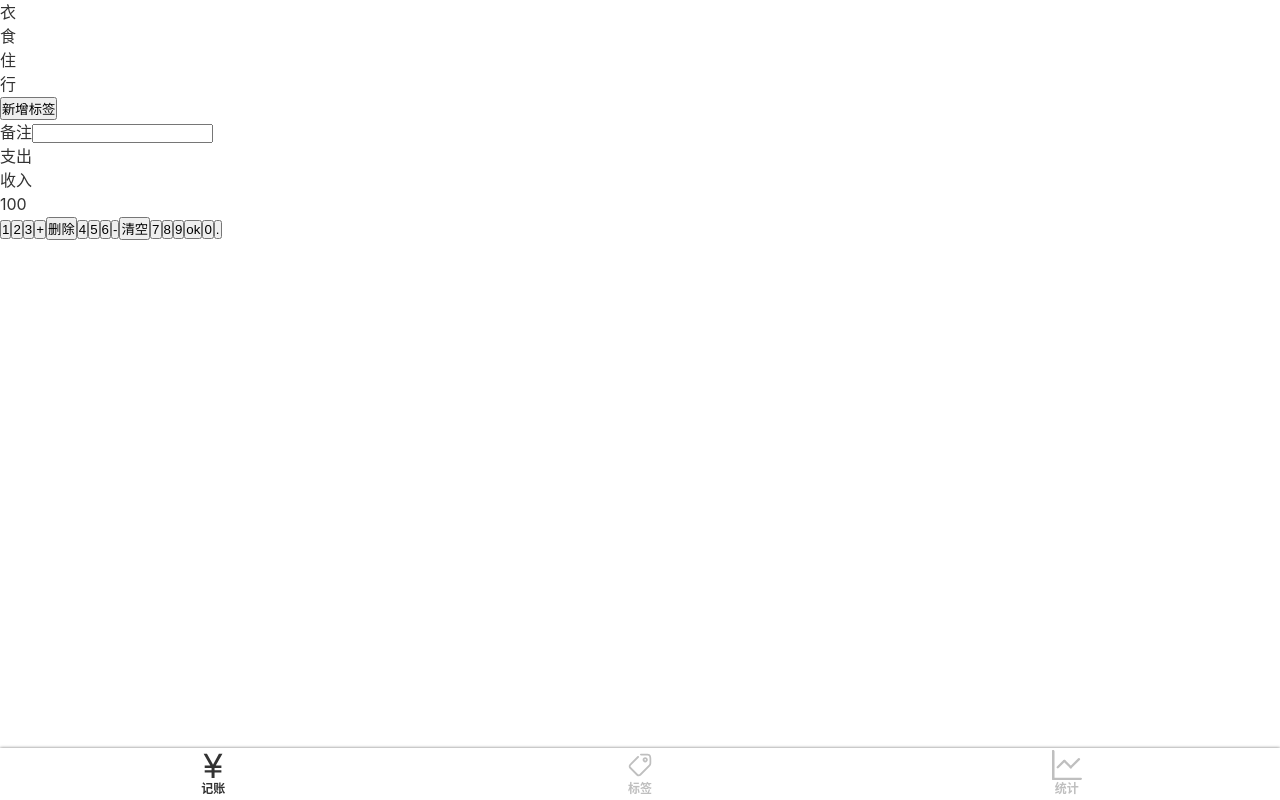
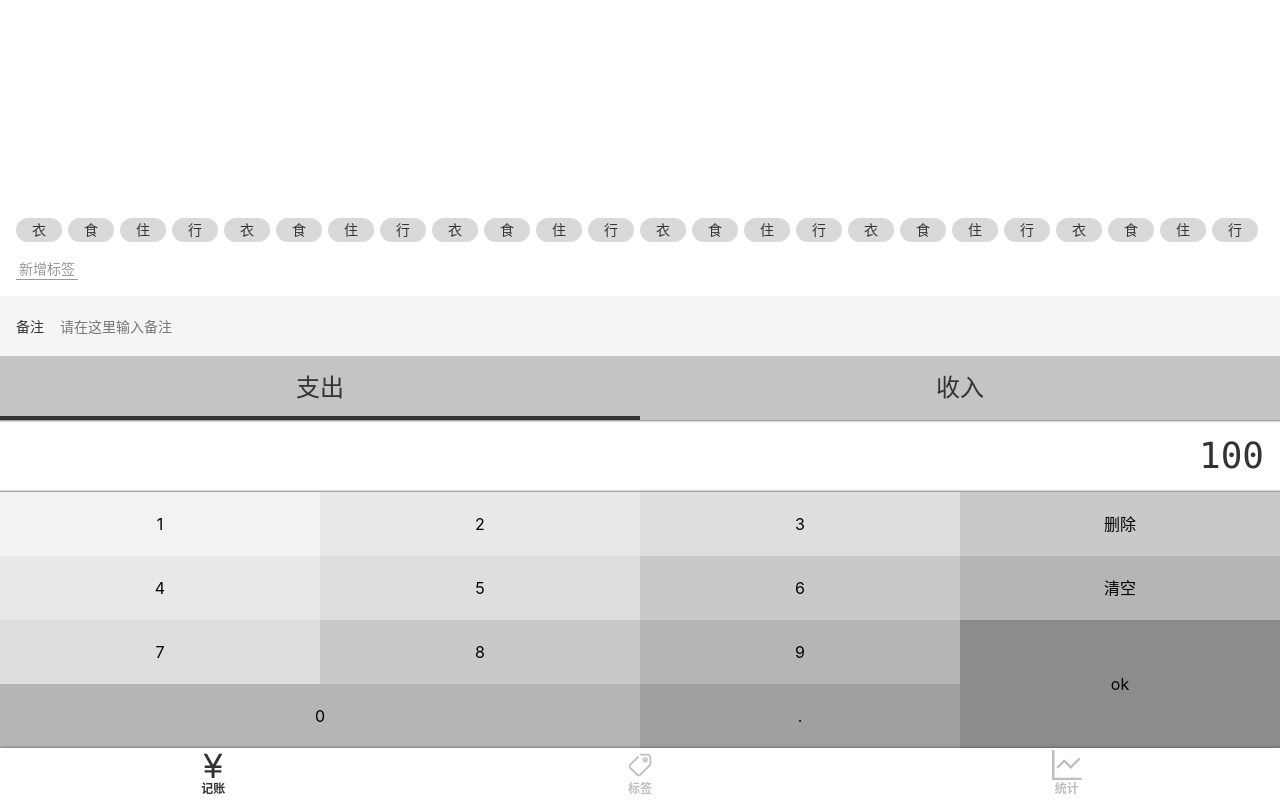
Before and after one commit to gqq231/cashbook, a Vue app: page /#/money in a window 1280 px wide. Built offline with nearby package versions, Linux system fonts and the light colour scheme.

Commit message:
完成了基本的界面ui

```diff
--- a/package.json
+++ b/package.json
@@ -9,8 +9,11 @@
     "lint": "vue-cli-service lint"
   },
   "dependencies": {
-    "core-js": "^3.6.5",
+    "core-js": "^3.12.1",
+    "node-sass": "^4.14.1",
     "register-service-worker": "^1.7.1",
+    "sass-loader": "^7.1.0",
+    "style-loader": "^2.0.0",
     "vue": "^2.6.11",
     "vue-class-component": "^7.2.3",
     "vue-property-decorator": "^9.1.2",
@@ -34,7 +37,6 @@
     "eslint": "^6.7.2",
     "eslint-plugin-vue": "^6.2.2",
     "sass": "^1.26.5",
-    "sass-loader": "^8.0.2",
     "svg-sprite-loader": "^6.0.6",
     "svgo-loader": "^3.0.0",
     "typescript": "~4.1.5",
--- a/src/App.vue
+++ b/src/App.vue
@@ -9,6 +9,7 @@
 @import "~@/assets/style/helper.scss";
 body {
   line-height: 1.5;
+  font-size: 16px;
   font-family: $font-hei;
 }
 #app {
--- a/src/assets/style/helper.scss
+++ b/src/assets/style/helper.scss
@@ -56,3 +56,21 @@
 serif;
 
 $color-highlight:#333;
+
+%outtershadow {
+    box-shadow: 0 0 3px rgba(0, 0, 0, 0.55);
+}
+
+%innerShadow {
+    box-shadow: inset 0 -3px 3px -3px fade-out(black, 0),
+        inset 0 3px 3px -3px fade-out(black, 0);
+}
+
+// placeholder
+%clear-fix {
+    &::after {
+        content: '';
+        clear: both;
+        display: block;
+    }
+}
--- a/src/assets/style/reset.scss
+++ b/src/assets/style/reset.scss
@@ -8,3 +8,18 @@
     text-decoration: none;
     color: inherit;
 }
+
+ul,
+ol {
+    list-style: none;
+}
+
+button,
+input {
+    font: inherit
+}
+
+
+:focus {
+    outline: none;
+}
--- a/src/components/Layout.vue
+++ b/src/components/Layout.vue
@@ -1,6 +1,6 @@
 <template>
   <div class="nav-wrapper">
-    <div class="content">
+    <div class="content" :class="classPrefix && `${classPrefix}-content`">
       <!-- vue提供了slot来接收需要插入在这个组件的内容 -->
       <slot />
     </div>
@@ -11,6 +11,7 @@
 <script lang="ts">
 export default {
   name: "Layout",
+  props: ["classPrefix"],
 };
 </script>
 
--- a/src/components/Nav.vue
+++ b/src/components/Nav.vue
@@ -24,9 +24,9 @@
 <style lang="scss" scoped>
 @import "~@/assets/style/helper.scss";
 nav {
+  @extend %outtershadow !optional;
   display: flex;
   flex-direction: row;
-  box-shadow: 0 0 3px rgba(0, 0, 0, 0.55);
   color: #bfbfbf;
   > .item {
     padding: 2px 0;
--- a/src/views/Money.vue
+++ b/src/views/Money.vue
@@ -1,59 +1,32 @@
 <template>
   <div>
-    <Layout>
-      <div class="tags">
-        <ul class="current">
-          <li>衣</li>
-          <li>食</li>
-          <li>住</li>
-          <li>行</li>
-        </ul>
-        <div class="new">
-          <button>新增标签</button>
-        </div>
-      </div>
-      <div>
-        <label class="notes">
-          <span class="name">备注</span>
-          <input type="text" />
-        </label>
-      </div>
-      <div>
-        <ul class="type">
-          <li class="selected">支出</li>
-          <li class="selected">收入</li>
-        </ul>
-      </div>
-      <div class="numberPad">
-        <div class="output">100</div>
-        <div class="buttons">
-          <button>1</button>
-          <button>2</button>
-          <button>3</button>
-          <button>+</button>
-          <button>删除</button>
-          <button>4</button>
-          <button>5</button>
-          <button>6</button>
-          <button>-</button>
-          <button>清空</button>
-          <button>7</button>
-          <button>8</button>
-          <button>9</button>
-          <button>ok</button>
-          <button>0</button>
-          <button>.</button>
-        </div>
-      </div>
+    <Layout class-prefix="layout">
+      <number-pad />
+      <types :propA="333" />
+      <notes />
+      <tags />
     </Layout>
   </div>
 </template>
 
 <script lang="ts">
+import Notes from "./Notes.vue";
+import NumberPad from "./NumberPad.vue";
+import Tags from "./Tags.vue";
+import Types from "./Types.vue";
 export default {
   name: "money",
+  components: { NumberPad, Types, Tags, Notes },
 };
 </script>
 
+<style lang="scss">
+.layout-content {
+  display: flex;
+  flex-direction: column-reverse;
+}
+</style>
+
 <style lang="scss" scoped>
+@import "~@/assets/style/helper.scss";
 </style>
--- /dev/null
+++ b/src/views/Notes.vue
@@ -0,0 +1,34 @@
+<template>
+  <div>
+    <label class="notes">
+      <span class="name">备注</span>
+      <input type="text" placeholder="请在这里输入备注" />
+    </label>
+  </div>
+</template>
+
+<script>
+export default {
+  name: "Notes",
+};
+</script>
+
+<style lang="scss" scoped>
+.notes {
+  background: #f5f5f5;
+  display: flex;
+  font-size: 14px;
+  padding-left: 16px;
+  align-items: center;
+  .name {
+    padding-right: 16px;
+  }
+  input {
+    height: 60px;
+    flex-grow: 1;
+    background: transparent;
+    border: none;
+    padding-right: 16px;
+  }
+}
+</style>
--- /dev/null
+++ b/src/views/NumberPad.vue
@@ -0,0 +1,89 @@
+<template>
+  <div class="numberPad">
+    <div class="output">100</div>
+    <div class="buttons">
+      <button>1</button>
+      <button>2</button>
+      <button>3</button>
+      <!-- <button>+</button> -->
+      <button>删除</button>
+      <button>4</button>
+      <button>5</button>
+      <button>6</button>
+      <!-- <button>-</button> -->
+      <button>清空</button>
+      <button>7</button>
+      <button>8</button>
+      <button>9</button>
+      <button class="ok">ok</button>
+      <button class="zero">0</button>
+      <button>.</button>
+    </div>
+  </div>
+</template>
+
+<script>
+export default {
+  name: "NumberPad",
+};
+</script>
+
+<style lang="scss" scoped>
+@import "~@/assets/style/helper.scss";
+.numberPad {
+  .output {
+    @extend %clear-fix !optional;
+    @extend %innerShadow !optional;
+    font-size: 36px;
+    font-family: Consolas, monospace;
+    padding: 9px 16px;
+    text-align: right;
+  }
+  .buttons {
+    @extend %clear-fix !optional;
+    > button {
+      width: 25%;
+      height: 64px;
+      float: left;
+      background: transparent;
+      border: none;
+      &.ok {
+        height: 64 * 2px;
+        float: right;
+      }
+      &.zero {
+        width: 50%;
+      }
+      $bg: #f2f2f2;
+      &:nth-child(1) {
+        background: $bg;
+      }
+      &:nth-child(2),
+      &:nth-child(5) {
+        background: darken($bg, 4%);
+      }
+      &:nth-child(3),
+      &:nth-child(6),
+      &:nth-child(9) {
+        background: darken($bg, 4 * 2%);
+      }
+      &:nth-child(4),
+      &:nth-child(7),
+      &:nth-child(10) {
+        background: darken($bg, 4 * 4%);
+      }
+      &:nth-child(8),
+      &:nth-child(11),
+      &:nth-child(13) {
+        background: darken($bg, 4 * 6%);
+      }
+      &:nth-child(14) {
+        background: darken($bg, 4 * 8%);
+      }
+      &:nth-child(12) {
+        background: darken($bg, 4 * 10%);
+      }
+    }
+  }
+}
+</style>
--- /dev/null
+++ b/src/views/Tags.vue
@@ -0,0 +1,81 @@
+<template>
+  <div class="tags">
+    <div class="new">
+      <button>新增标签</button>
+    </div>
+    <ul class="current">
+      <li>衣</li>
+      <li>食</li>
+      <li>住</li>
+      <li>行</li>
+      <li>衣</li>
+      <li>食</li>
+      <li>住</li>
+      <li>行</li>
+      <li>衣</li>
+      <li>食</li>
+      <li>住</li>
+      <li>行</li>
+      <li>衣</li>
+      <li>食</li>
+      <li>住</li>
+      <li>行</li>
+      <li>衣</li>
+      <li>食</li>
+      <li>住</li>
+      <li>行</li>
+      <li>衣</li>
+      <li>食</li>
+      <li>住</li>
+      <li>行</li>
+    </ul>
+  </div>
+</template>
+
+<script>
+export default {
+  name: "Tags",
+};
+</script>
+
+<style lang="scss" scoped>
+.tags {
+  display: flex;
+  flex-grow: 1;
+  flex-direction: column-reverse;
+  font-size: 14px;
+  padding: 16px;
+  overflow: auto;
+  ::-webkit-scrollbar {
+    display: none;
+  }
+  > .current {
+    display: flex;
+    flex-wrap: wrap;
+    overflow: auto;
+    ::-webkit-scrollbar {
+      display: none;
+    }
+    > li {
+      background: #d9d9d9;
+      $h: 24px;
+      height: $h;
+      border-radius: $h/2;
+      padding: 0 16px;
+      margin-right: 6px;
+      margin-top: 4px;
+      line-height: $h;
+    }
+  }
+  > .new {
+    padding-top: 16px;
+    > button {
+      background: transparent;
+      border: none;
+      color: #999;
+      border-bottom: 1px solid;
+      padding: 0 3px;
+    }
+  }
+}
+</style>
--- /dev/null
+++ b/src/views/Types.vue
@@ -0,0 +1,57 @@
+<template>
+  <div>
+    <ul class="types">
+      <li :class="type === '-' && 'selected'" @click="selectType('-')">支出</li>
+      <li :class="type === '+' && 'selected'" @click="selectType('+')">收入</li>
+    </ul>
+  </div>
+</template>
+
+<script lang="ts">
+import Vue from "vue";
+import { Component, Prop } from "vue-property-decorator";
+@Component
+export default class Types extends Vue {
+  type = "-";
+  @Prop(Number) propA: number | undefined;
+  selectType(type: string) {
+    if (type !== "-" && type !== "+") {
+      throw new Error("type is unknown");
+    }
+    this.type = type;
+  }
+  mounted() {
+    if (this.propA == undefined) {
+      console.log("propA不存在");
+    } else {
+      console.log(this.propA.toString());
+    }
+  }
+}
+</script>
+
+<style lang="scss" scoped>
+.types {
+  background: #c4c4c4;
+  display: flex;
+  text-align: center;
+  font-size: 24px;
+  > li {
+    width: 50%;
+    height: 64px;
+    display: flex;
+    justify-content: center;
+    align-items: center;
+    position: relative;
+    &.selected::after {
+      content: "";
+      position: absolute;
+      bottom: 0;
+      left: 0;
+      width: 100%;
+      height: 4px;
+      background: #333;
+    }
+  }
+}
+</style>
```
Also changed, not shown: 2 other files (tests, documents, lock files or other folders).
